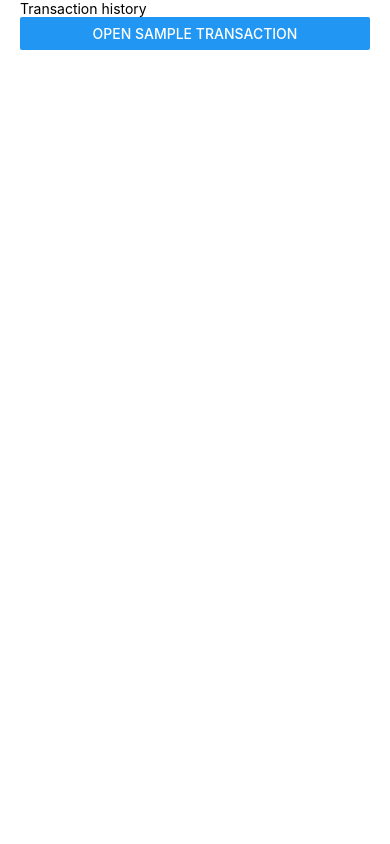
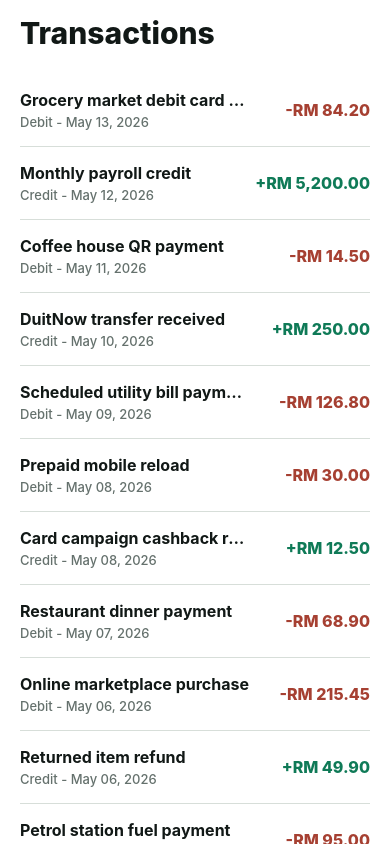
Before and after one commit to desmond9986/transaction-history-mobile, a React Native app: screen / in a window 390 px wide. Built offline with nearby package versions, Linux system fonts and the light colour scheme.

Commit message:
feat: build transaction history screen

```diff
--- /dev/null
+++ b/src/modules/transactionHistory/components/TransactionRow.tsx
@@ -0,0 +1,79 @@
+import { Pressable, StyleSheet, Text, View } from 'react-native';
+
+import { COLORS, SPACING } from '../../../shared/theme/tokens';
+import type { Transaction } from '../types/transaction';
+import {
+    formatTransactionAmount,
+    formatTransactionDate,
+    formatTransactionType,
+} from '../utils/transactionFormatters';
+
+type TransactionRowProps = {
+    transaction: Transaction;
+    onPress: () => void;
+};
+
+export function TransactionRow({ transaction, onPress }: TransactionRowProps) {
+    const amountStyle = transaction.type === 'credit' ? styles.creditAmount : styles.debitAmount;
+
+    return (
+        <Pressable style={styles.transactionRow} onPress={onPress}>
+            <View style={styles.transactionCopy}>
+                <Text style={styles.transactionDescription} numberOfLines={1}>
+                    {transaction.description}
+                </Text>
+                <Text style={styles.transactionMeta} numberOfLines={1}>
+                    {`${formatTransactionType(transaction.type)} - ${formatTransactionDate(transaction.date)}`}
+                </Text>
+            </View>
+
+            <Text
+                style={[styles.transactionAmount, amountStyle]}
+                numberOfLines={1}
+                adjustsFontSizeToFit
+                minimumFontScale={0.8}
+            >
+                {formatTransactionAmount(transaction)}
+            </Text>
+        </Pressable>
+    );
+}
+
+const styles = StyleSheet.create({
+    transactionRow: {
+        flexDirection: 'row',
+        alignItems: 'center',
+        justifyContent: 'space-between',
+        gap: SPACING.space16,
+        paddingVertical: SPACING.space16,
+        borderBottomColor: COLORS.borderSubtle,
+        borderBottomWidth: StyleSheet.hairlineWidth,
+    },
+    transactionCopy: {
+        flex: 1,
+        minWidth: 0,
+        gap: SPACING.space4,
+    },
+    transactionDescription: {
+        color: COLORS.textPrimary,
+        fontSize: 16,
+        fontWeight: '700',
+    },
+    transactionMeta: {
+        color: COLORS.textSecondary,
+        fontSize: 13,
+        fontWeight: '500',
+    },
+    transactionAmount: {
+        minWidth: 104,
+        textAlign: 'right',
+        fontSize: 16,
+        fontWeight: '800',
+    },
+    creditAmount: {
+        color: COLORS.creditText,
+    },
+    debitAmount: {
+        color: COLORS.debitText,
+    },
+});
--- a/src/modules/transactionHistory/screens/TransactionHistoryScreen.tsx
+++ b/src/modules/transactionHistory/screens/TransactionHistoryScreen.tsx
@@ -1,6 +1,11 @@
-import { Button, Text } from 'react-native';
+import type { ReactElement } from 'react';
+import { FlatList, Pressable, RefreshControl, StyleSheet, Text, View } from 'react-native';
 
 import { Screen } from '../../../shared/components/Screen';
+import { SkeletonBox } from '../../../shared/components/SkeletonBox';
+import { COLORS, RADIUS, SPACING } from '../../../shared/theme/tokens';
+import { TransactionRow } from '../components/TransactionRow';
+import { useTransactions } from '../hooks/useTransactions';
 import { TransactionHistoryRoute } from '../navigation/routes';
 import type { TransactionHistoryStackScreenProps } from '../navigation/types';
 
@@ -9,17 +14,153 @@ type TransactionHistoryScreenProps = TransactionHistoryStackScreenProps<
 >;
 
 export function TransactionHistoryScreen({ navigation }: TransactionHistoryScreenProps) {
+    const {
+        data: transactions = [],
+        isError,
+        isLoading,
+        isRefetching,
+        refetch,
+    } = useTransactions();
+
+    function openTransactionDetail(transactionId: string) {
+        navigation.navigate(TransactionHistoryRoute.TransactionDetail, {
+            transactionId,
+        });
+    }
+
+    const loadingRows: ReactElement[] = [];
+
+    for (let index = 0; index < 5; index += 1) {
+        loadingRows.push(
+            <View key={`loading-row-${index}`} style={styles.loadingRow}>
+                <View style={styles.loadingCopy}>
+                    <SkeletonBox style={styles.loadingTitlePlaceholder} />
+                    <SkeletonBox style={styles.loadingMetaPlaceholder} />
+                </View>
+                <SkeletonBox style={styles.loadingAmountPlaceholder} />
+            </View>,
+        );
+    }
+
     return (
-        <Screen>
-            <Text>Transaction history</Text>
-            <Button
-                title="Open sample transaction"
-                onPress={() =>
-                    navigation.navigate(TransactionHistoryRoute.TransactionDetail, {
-                        transactionId: 'sample-001',
-                    })
-                }
-            />
+        <Screen style={styles.screen}>
+            <View style={styles.header}>
+                <Text style={styles.title}>Transactions</Text>
+            </View>
+
+            {isLoading ? (
+                <View
+                    style={styles.loadingList}
+                    accessibilityRole="progressbar"
+                    accessibilityLabel="Loading transactions"
+                >
+                    {loadingRows}
+                </View>
+            ) : isError ? (
+                <View style={styles.stateContainer}>
+                    <Text style={styles.stateTitle}>Unable to load transactions</Text>
+                    <Pressable style={styles.retryButton} onPress={() => void refetch()}>
+                        <Text style={styles.retryButtonText}>Try again</Text>
+                    </Pressable>
+                </View>
+            ) : (
+                <FlatList
+                    data={transactions}
+                    keyExtractor={(transaction) => transaction.id}
+                    contentContainerStyle={styles.listContent}
+                    refreshControl={
+                        <RefreshControl
+                            refreshing={isRefetching}
+                            onRefresh={() => void refetch()}
+                            tintColor={COLORS.brandPrimary}
+                            colors={[COLORS.brandPrimary]}
+                        />
+                    }
+                    showsVerticalScrollIndicator={false}
+                    ListEmptyComponent={
+                        <Text style={styles.stateText}>No transactions found.</Text>
+                    }
+                    renderItem={({ item }) => (
+                        <TransactionRow
+                            transaction={item}
+                            onPress={() => openTransactionDetail(item.id)}
+                        />
+                    )}
+                />
+            )}
         </Screen>
     );
 }
+
+const styles = StyleSheet.create({
+    screen: {
+        paddingTop: SPACING.space16,
+    },
+    header: {
+        marginBottom: SPACING.space24,
+    },
+    title: {
+        color: COLORS.textPrimary,
+        fontSize: 30,
+        fontWeight: '800',
+        lineHeight: 34,
+    },
+    listContent: {
+        paddingBottom: SPACING.space24,
+    },
+    loadingList: {
+        gap: SPACING.space8,
+    },
+    loadingRow: {
+        flexDirection: 'row',
+        alignItems: 'center',
+        justifyContent: 'space-between',
+        gap: SPACING.space16,
+        paddingVertical: SPACING.space16,
+        borderBottomColor: COLORS.borderSubtle,
+        borderBottomWidth: StyleSheet.hairlineWidth,
+    },
+    loadingCopy: {
+        flex: 1,
+        gap: SPACING.space8,
+    },
+    loadingTitlePlaceholder: {
+        width: '62%',
+        height: 16,
+    },
+    loadingMetaPlaceholder: {
+        width: '42%',
+        height: 12,
+    },
+    loadingAmountPlaceholder: {
+        width: 82,
+        height: 16,
+    },
+    stateContainer: {
+        alignItems: 'center',
+        gap: SPACING.space12,
+        paddingTop: SPACING.space24,
+    },
+    stateTitle: {
+        color: COLORS.textPrimary,
+        fontSize: 18,
+        fontWeight: '700',
+        textAlign: 'center',
+    },
+    stateText: {
+        color: COLORS.textSecondary,
+        fontSize: 15,
+        textAlign: 'center',
+    },
+    retryButton: {
+        paddingHorizontal: SPACING.space16,
+        paddingVertical: SPACING.space8,
+        backgroundColor: COLORS.brandSoft,
+        borderRadius: RADIUS.small,
+    },
+    retryButtonText: {
+        color: COLORS.brandPrimary,
+        fontSize: 15,
+        fontWeight: '800',
+    },
+});
--- a/src/modules/transactionHistory/services/mockTransactionService.ts
+++ b/src/modules/transactionHistory/services/mockTransactionService.ts
@@ -1,7 +1,10 @@
 import { mockTransactions } from '../test/mockTransactions';
 import type { Transaction } from '../types/transaction';
 
+const MOCK_TRANSACTION_DELAY_MS = 2000;
+
 export async function getTransactions(): Promise<Transaction[]> {
+    await new Promise((resolve) => setTimeout(resolve, MOCK_TRANSACTION_DELAY_MS));
     return mockTransactions;
 }
 
--- /dev/null
+++ b/src/modules/transactionHistory/utils/transactionFormatters.ts
@@ -0,0 +1,24 @@
+import type { Transaction } from '../types/transaction';
+
+export function formatTransactionType(type: Transaction['type']) {
+    return type === 'credit' ? 'Credit' : 'Debit';
+}
+
+export function formatTransactionDate(date: string) {
+    // Using the user's locale by passing `undefined` as the first argument
+    return new Intl.DateTimeFormat(undefined, {
+        day: '2-digit',
+        month: 'short',
+        year: 'numeric',
+    }).format(new Date(date));
+}
+
+export function formatTransactionAmount(transaction: Transaction) {
+    const sign = transaction.type === 'credit' ? '+' : '-';
+    const amount = new Intl.NumberFormat('en-MY', {
+        minimumFractionDigits: 2,
+        maximumFractionDigits: 2,
+    }).format(transaction.amount);
+
+    return `${sign}RM ${amount}`;
+}
--- a/src/navigation/AppNavigator.tsx
+++ b/src/navigation/AppNavigator.tsx
@@ -2,6 +2,7 @@ import { DefaultTheme, NavigationContainer } from '@react-navigation/native';
 import { createNativeStackNavigator } from '@react-navigation/native-stack';
 
 import { TransactionHistoryNavigator } from '../modules/transactionHistory/navigation/TransactionHistoryNavigator';
+import { COLORS } from '../shared/theme/tokens';
 import { AppRoute } from './routes';
 import type { AppStackParamList } from './types';
 
@@ -11,8 +12,8 @@ const navigationTheme = {
     ...DefaultTheme,
     colors: {
         ...DefaultTheme.colors,
-        background: '#ffffff',
-        card: '#ffffff',
+        background: COLORS.screenBackground,
+        card: COLORS.screenBackground,
     },
 };
 
@@ -34,7 +35,7 @@ export function AppNavigator() {
                 initialRouteName={AppRoute.TransactionHistory}
                 screenOptions={{
                     headerShown: false,
-                    contentStyle: { backgroundColor: '#ffffff' },
+                    contentStyle: { backgroundColor: COLORS.screenBackground },
                 }}
             >
                 {renderAppStackScreens()}
--- a/src/shared/components/Screen.tsx
+++ b/src/shared/components/Screen.tsx
@@ -1,6 +1,8 @@
 import type { PropsWithChildren } from 'react';
 import { StyleSheet, type StyleProp, type ViewStyle } from 'react-native';
 import { SafeAreaView } from 'react-native-safe-area-context';
+
+import { COLORS, SPACING } from '../theme/tokens';
 
 type ScreenProps = PropsWithChildren<{
     style?: StyleProp<ViewStyle>;
@@ -17,7 +19,7 @@ export function Screen({ children, style }: ScreenProps) {
 const styles = StyleSheet.create({
     container: {
         flex: 1,
-        paddingHorizontal: 20,
-        backgroundColor: '#ffffff',
+        paddingHorizontal: SPACING.space20,
+        backgroundColor: COLORS.screenBackground,
     },
 });
--- /dev/null
+++ b/src/shared/components/SkeletonBox.tsx
@@ -0,0 +1,44 @@
+import { useEffect, useRef } from 'react';
+import { Animated, StyleSheet, type StyleProp, type ViewStyle } from 'react-native';
+
+import { COLORS, RADIUS } from '../theme/tokens';
+
+type SkeletonBoxProps = {
+    style?: StyleProp<ViewStyle>;
+};
+
+export function SkeletonBox({ style }: SkeletonBoxProps) {
+    const opacity = useRef(new Animated.Value(0.45)).current;
+
+    useEffect(() => {
+        const animation = Animated.loop(
+            Animated.sequence([
+                Animated.timing(opacity, {
+                    toValue: 1,
+                    duration: 700,
+                    useNativeDriver: true,
+                }),
+                Animated.timing(opacity, {
+                    toValue: 0.45,
+                    duration: 700,
+                    useNativeDriver: true,
+                }),
+            ]),
+        );
+
+        animation.start();
+
+        return () => {
+            animation.stop();
+        };
+    }, [opacity]);
+
+    return <Animated.View pointerEvents="none" style={[styles.box, { opacity }, style]} />;
+}
+
+const styles = StyleSheet.create({
+    box: {
+        backgroundColor: COLORS.borderSubtle,
+        borderRadius: RADIUS.small,
+    },
+});
--- /dev/null
+++ b/src/shared/theme/tokens.ts
@@ -0,0 +1,23 @@
+export const COLORS = {
+    screenBackground: '#ffffff',
+    textPrimary: '#111816',
+    textSecondary: '#65716d',
+    borderSubtle: '#d7ded9',
+    brandPrimary: '#126f5a',
+    brandSoft: '#dceee8',
+    creditText: '#0f7a57',
+    debitText: '#a64032',
+} as const;
+
+export const SPACING = {
+    space4: 4,
+    space8: 8,
+    space12: 12,
+    space16: 16,
+    space20: 20,
+    space24: 24,
+} as const;
+
+export const RADIUS = {
+    small: 8,
+} as const;
```
